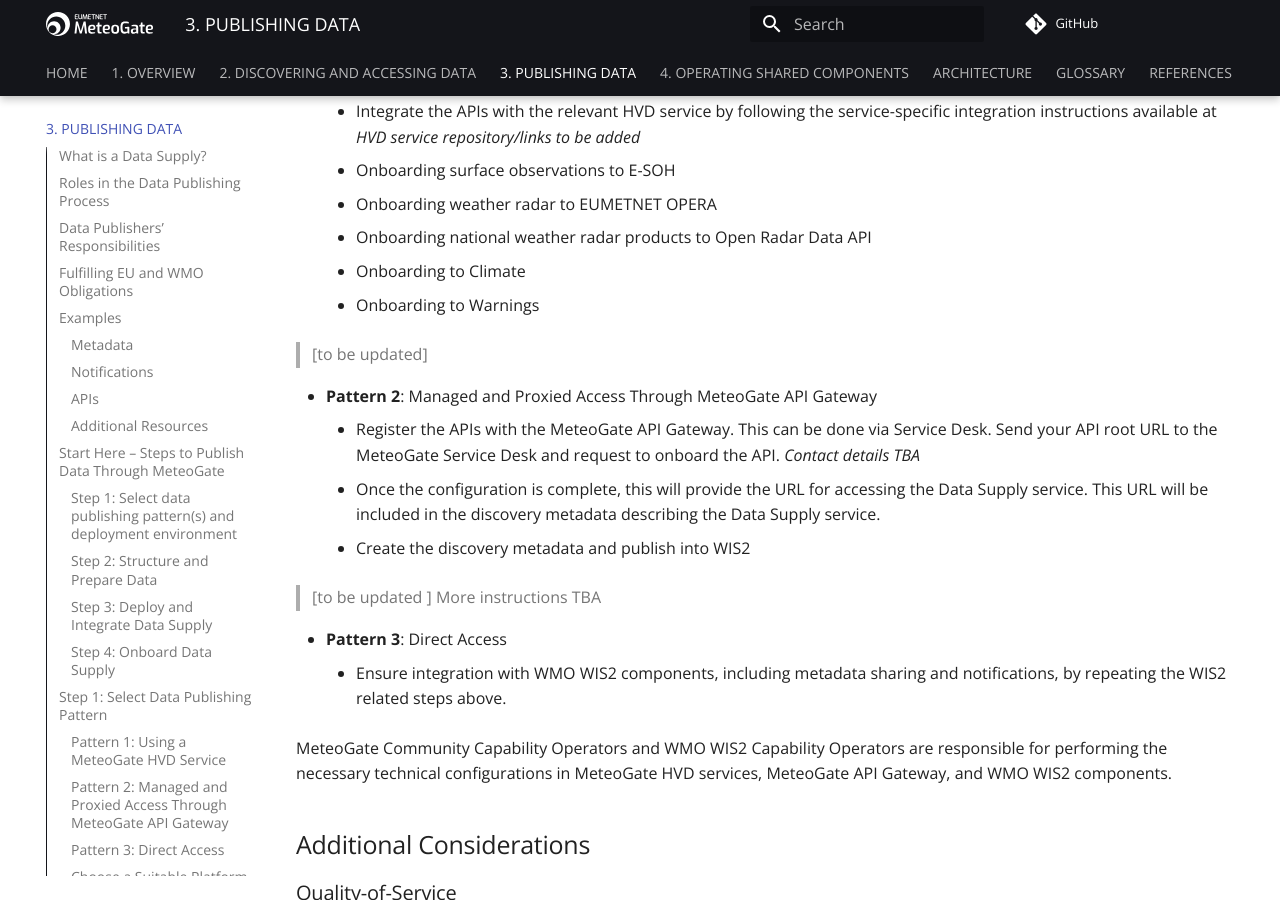
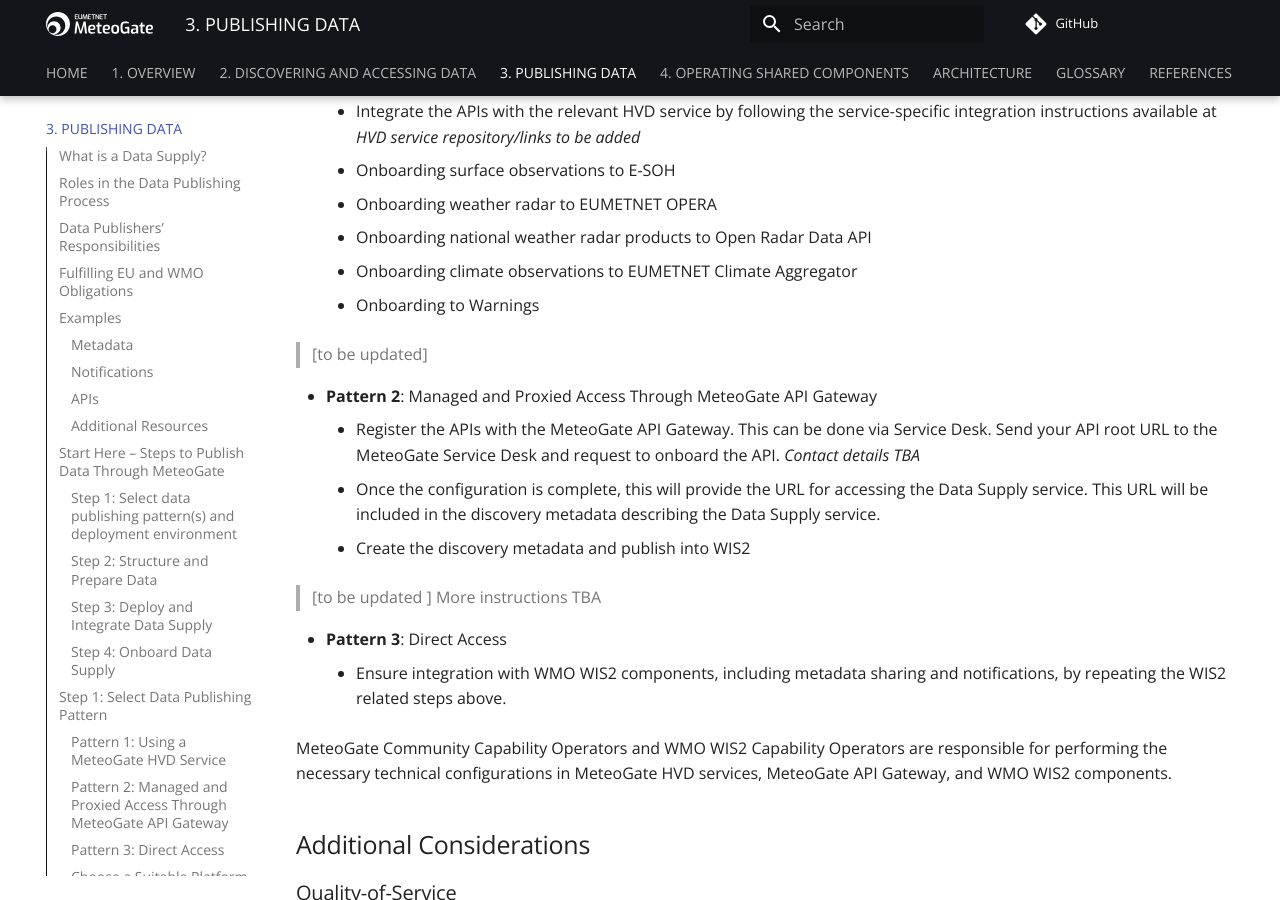
Before and after one commit to EUMETNET/meteogate-documentation, an MkDocs documentation site: the page built from docs/3-publishing-data.md, in a window 1280 px wide and 900 px high, scrolled down 17379 px. Built offline with MkDocs 1.6.1 and Material for MkDocs 9.7.7, drawn with Linux system fonts in a browser that asks for light colours; comment, search, counter and statistics services are not loaded; some of the changed text lies outside the part shown.

Commit message:
Update 3-publishing-data.md

```diff
--- a/docs/3-publishing-data.md
+++ b/docs/3-publishing-data.md
@@ -135,7 +135,7 @@ EUMETNET currently has the following HVD services available:
 
   - [Land-based surface observations](https://observations.eumetnet.eu/) (E-SOH)
   - [EUMETNET OPERA weather radar](https://api.meteogate.eu/documentation/eu-eumetnet-weather-radar)
-  - [Climate](https://github.com/EUMETNET/ogc-edr-workshop)
+  - [EUMETNET Climate Aggregator](https://github.com/EUMETNET/ogc-edr-workshop)
   - [Warnings](https://meteoalarm.org/en/live/page/redistribution-hub#list)
 
 ℹ️ ***Note:*** Check specific integration requirements and instructions from the respective HVD service links.
@@ -514,7 +514,7 @@ The integration process depends on the chosen Data Publishing Pattern and involv
       - Onboarding surface observations to E-SOH
       - Onboarding weather radar to EUMETNET OPERA
       - Onboarding national weather radar products to Open Radar Data API
-      - Onboarding to Climate
+      - Onboarding climate observations to EUMETNET Climate Aggregator
       - Onboarding to Warnings
 
   > [to be updated]
```
